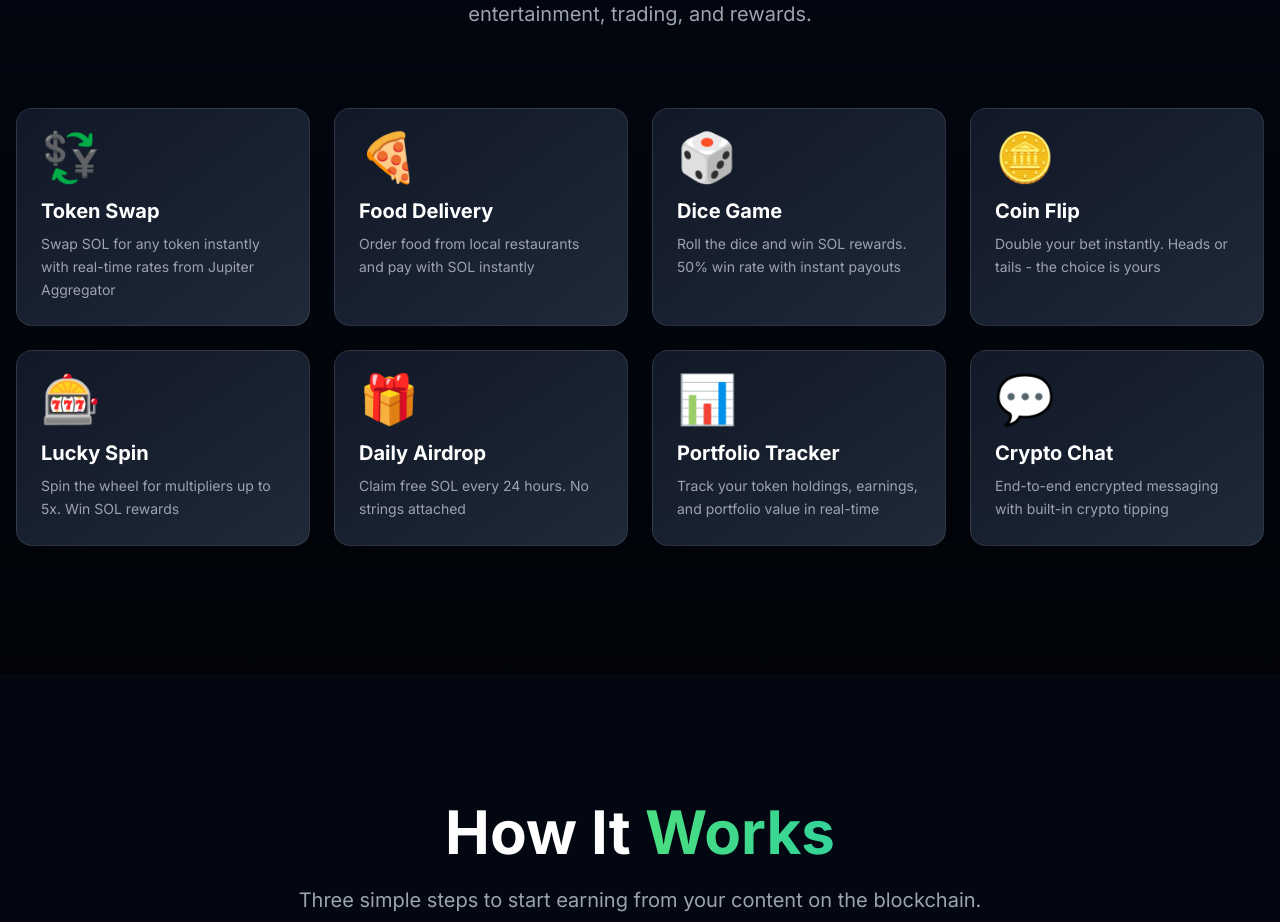
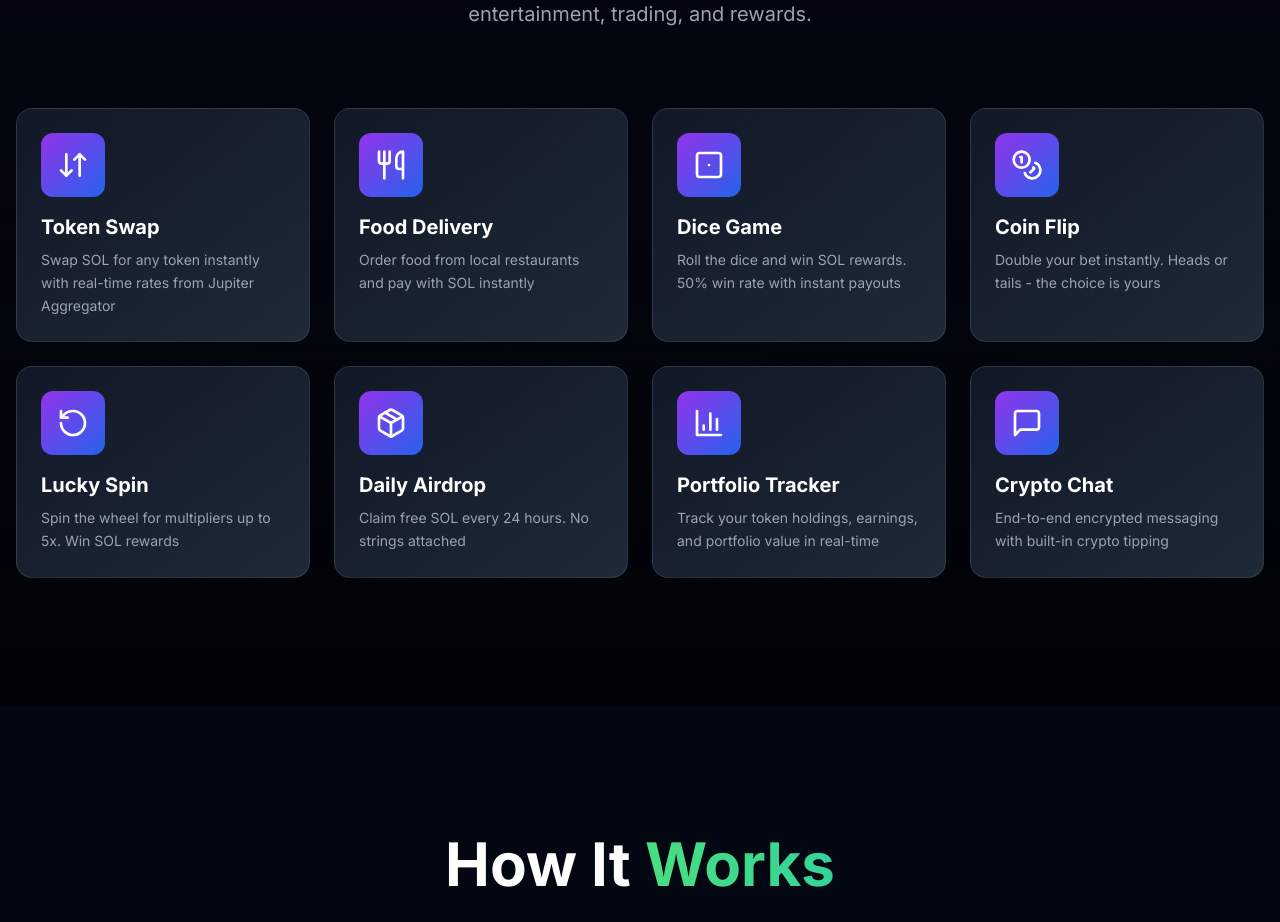
Before and after one commit to Arome8240/solcial_app, a Next.js app in the folder apps/landing/: page / in a window 1280 px wide. Shown: the part 2944-3866 px from the top of the page. Built offline with nearby package versions, Linux system fonts and the light colour scheme.

Commit message:
refactor: replace emoji icons with lucide icons in mini-apps section

```diff
--- a/apps/landing/src/app/page.tsx
+++ b/apps/landing/src/app/page.tsx
@@ -6,7 +6,9 @@ import {
   Zap, Coins, Shield, MessageCircle, Wallet, Gift,
   Gamepad2, UtensilsCrossed, TrendingUp, Users,
   ArrowRight, Sparkles, Check, Cpu, Globe, Lock,
-  Zap as ZapIcon, Activity, AlertCircle
+  Zap as ZapIcon, Activity, AlertCircle, CheckCircle2,
+  ArrowDownUp, Utensils, Dice1, Coins as CoinsIcon,
+  RotateCcw, Package, BarChart3, MessageSquare
 } from 'lucide-react'
 import WaitlistForm from '@/components/WaitlistForm'
 import Logo from '@/components/Logo'
@@ -57,14 +59,14 @@ const features = [
 ]
 
 const miniApps = [
-  { icon: '💱', name: 'Token Swap', desc: 'Swap SOL for any token instantly with real-time rates from Jupiter Aggregator' },
-  { icon: '🍕', name: 'Food Delivery', desc: 'Order food from local restaurants and pay with SOL instantly' },
-  { icon: '🎲', name: 'Dice Game', desc: 'Roll the dice and win SOL rewards. 50% win rate with instant payouts' },
-  { icon: '🪙', name: 'Coin Flip', desc: 'Double your bet instantly. Heads or tails - the choice is yours' },
-  { icon: '🎰', name: 'Lucky Spin', desc: 'Spin the wheel for multipliers up to 5x. Win SOL rewards' },
-  { icon: '🎁', name: 'Daily Airdrop', desc: 'Claim free SOL every 24 hours. No strings attached' },
-  { icon: '📊', name: 'Portfolio Tracker', desc: 'Track your token holdings, earnings, and portfolio value in real-time' },
-  { icon: '💬', name: 'Crypto Chat', desc: 'End-to-end encrypted messaging with built-in crypto tipping' }
+  { icon: ArrowDownUp, name: 'Token Swap', desc: 'Swap SOL for any token instantly with real-time rates from Jupiter Aggregator' },
+  { icon: Utensils, name: 'Food Delivery', desc: 'Order food from local restaurants and pay with SOL instantly' },
+  { icon: Dice1, name: 'Dice Game', desc: 'Roll the dice and win SOL rewards. 50% win rate with instant payouts' },
+  { icon: CoinsIcon, name: 'Coin Flip', desc: 'Double your bet instantly. Heads or tails - the choice is yours' },
+  { icon: RotateCcw, name: 'Lucky Spin', desc: 'Spin the wheel for multipliers up to 5x. Win SOL rewards' },
+  { icon: Package, name: 'Daily Airdrop', desc: 'Claim free SOL every 24 hours. No strings attached' },
+  { icon: BarChart3, name: 'Portfolio Tracker', desc: 'Track your token holdings, earnings, and portfolio value in real-time' },
+  { icon: MessageSquare, name: 'Crypto Chat', desc: 'End-to-end encrypted messaging with built-in crypto tipping' }
 ]
 
 const stats = [
@@ -364,7 +366,9 @@ export default function Home() {
                 whileHover={{ scale: 1.05 }}
                 className="bg-gradient-to-br from-gray-900 to-gray-800 rounded-2xl p-6 border border-white/10 hover:border-purple-500/50 transition-all cursor-pointer group"
               >
-                <div className="text-5xl mb-4 group-hover:scale-110 transition-transform duration-300">{app.icon}</div>
+                <div className="w-16 h-16 bg-gradient-to-br from-purple-600 to-blue-600 rounded-xl flex items-center justify-center mb-4 group-hover:scale-110 transition-transform duration-300">
+                  <app.icon className="w-8 h-8 text-white" />
+                </div>
                 <h3 className="text-xl font-bold text-white mb-2">{app.name}</h3>
                 <p className="text-gray-400 text-sm leading-relaxed">{app.desc}</p>
               </motion.div>
```
